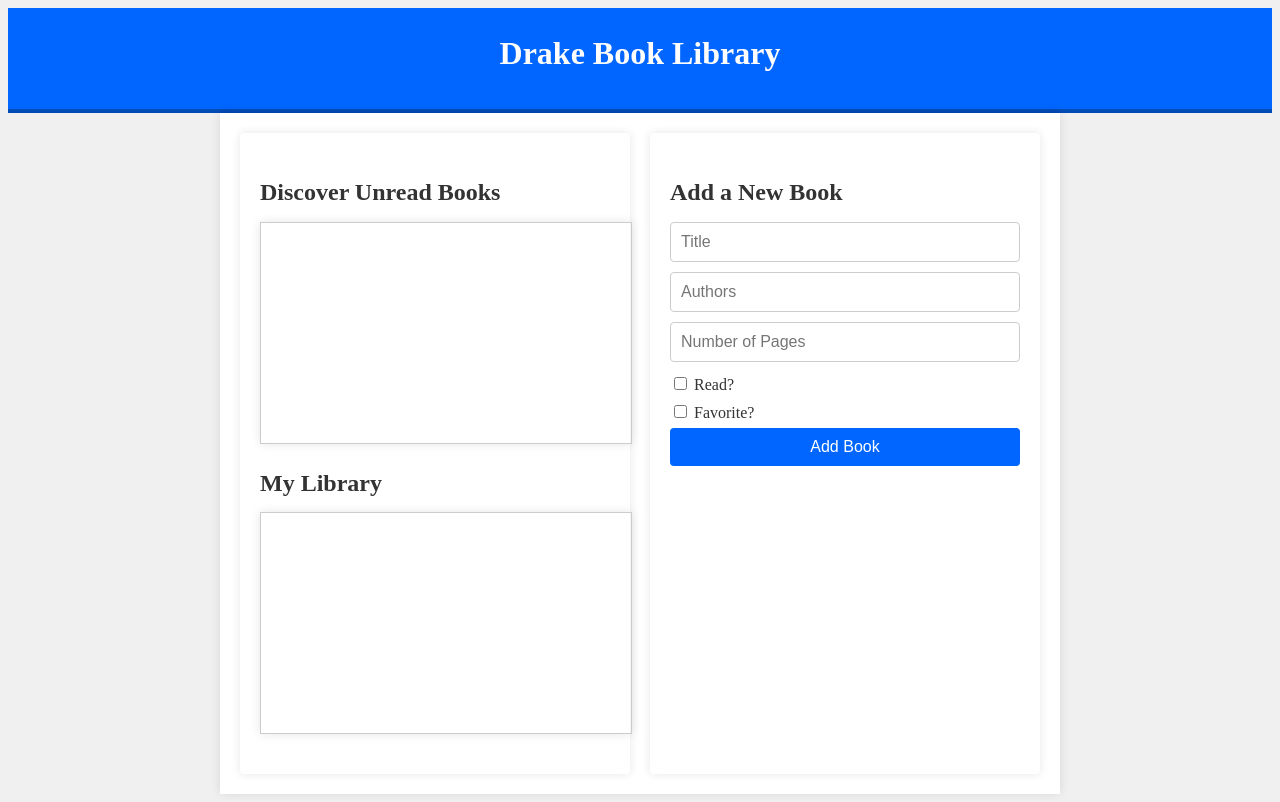
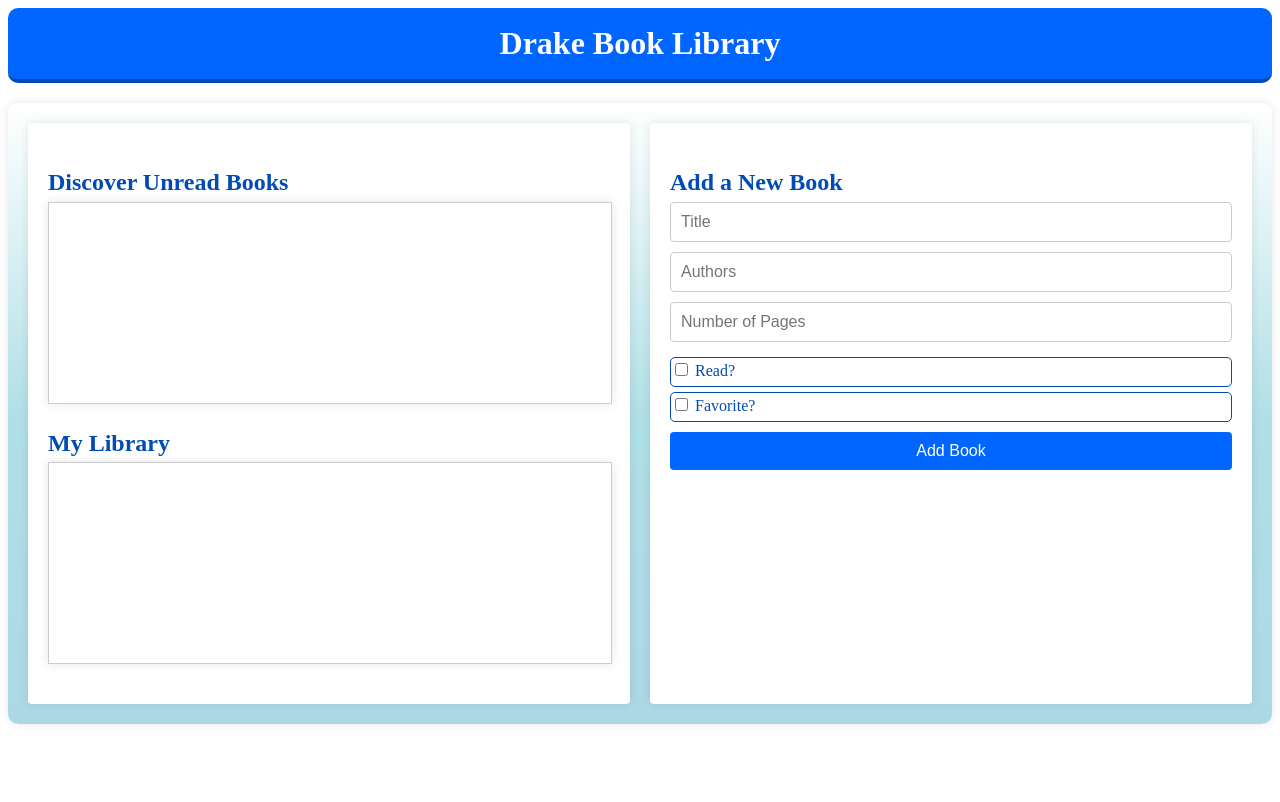
Before and after one commit to Gooowan/hw5_Solomatin, a plain HTML site: page index.html in a window 1280 px wide. Drawn offline with Linux system fonts and the light colour scheme.

Commit message:
better css

```diff
--- a/index.html
+++ b/index.html
@@ -14,18 +14,18 @@
     <div class="left-column" >
         <h2>Discover Unread Books</h2>
         <section id="discover" class="scrollable-container">
-            <ul id="unreadBooks"></ul>
+            <ul id="unreadBooks" class="library"></ul>
         </section>
         <h2>My Library</h2>
         <section id="library" class="scrollable-container">
-            <ul id="bookList"></ul>
+            <ul id="bookList" class="library"></ul>
         </section>
     </div>
     <div class="right-column">
         <section id="addBook">
             <h2>Add a New Book</h2>
             <form id="bookForm">
-                <input type="text" id="title" placeholder="Title" required>
+                <input type="text" id="title" placeholder="Title"  required>
                 <input type="text" id="authors" placeholder="Authors" required>
                 <input type="number" id="pages" placeholder="Number of Pages" required>
                 <div class="checkbox-container">
@@ -33,7 +33,7 @@
                     <label for="isRead">Read?</label>
                 </div>
                 <div class="checkbox-container">
-                    <input type="checkbox" id="isFavorite" class="checkbox">
+                    <input type="checkbox" id="isFavorite" class="checkbox-style">
                     <label for="isFavorite">Favorite?</label>
                 </div>
                 <button type="submit">Add Book</button>
--- a/styles/style.css
+++ b/styles/style.css
@@ -1,7 +1,6 @@
 body {
     font-family: 'Arial, sans-serif';
-    background-color: #f0f0f0;
-    color: #333;
+    color: #004bb5;
     line-height: 1.6;
 }
 
@@ -9,13 +8,14 @@ header {
     background-color: #0066ff;
     color: white;
     text-align: center;
-    padding: 20px 0;
+    justify-items: auto;
+    padding: 10px 0;
+    border-radius: 10px;
     border-bottom: 4px solid #004bb5;
 }
 
 h1, h2 {
-    margin: 0;
-    padding-bottom: 10px;
+    margin: auto;
 }
 
 h1 {
@@ -28,12 +28,13 @@ h2 {
 }
 
 main {
-    max-width: 800px;
-    margin: 0 auto;
+    margin: auto;
+    margin-top: 20px;
     padding: 20px;
-    background-color: #ffffff;
+    background: linear-gradient(to bottom, white, #B0E0E6, #ADD8E6);
     box-shadow: 0 0 10px rgba(0, 0, 0, 0.1);
     display: flex;
+    border-radius: 10px;
     flex-direction: row;
     gap: 20px;
 }
@@ -55,7 +56,6 @@ main {
     height: 200px;
     overflow-y: auto;
     border: 1px solid #ccc;
-    padding: 10px;
     box-shadow: 0 0 10px rgba(0, 0, 0, 0.1);
 }
 
@@ -114,13 +114,35 @@ button {
     cursor: pointer;
     border-radius: 4px;
     font-size: 1em;
+    margin-top: 10px;
     transition: background-color 0.3s;
+}
+
+.library {
+    margin: 5px;
 }
 
 button:hover {
     background-color: #004bb5;
 }
 
+.checkbox-container {
+    margin-top: 5px;
+    border: 1px solid #004bb5;
+    border-radius: 5px;
+    color: #004bb5;
+}
+.checkbox-container input {
+    color: #004bb5;
+    cursor: pointer;
+}
+
+.checkbox-container:last-child {
+    margin-bottom: 5px;
+    margin-top: 5px;
+    border: 1px solid #004bb5;
+    border-radius: 5px;
+}
 @media only screen and (max-width: 600px) {
     main {
         flex-direction: column;
```
